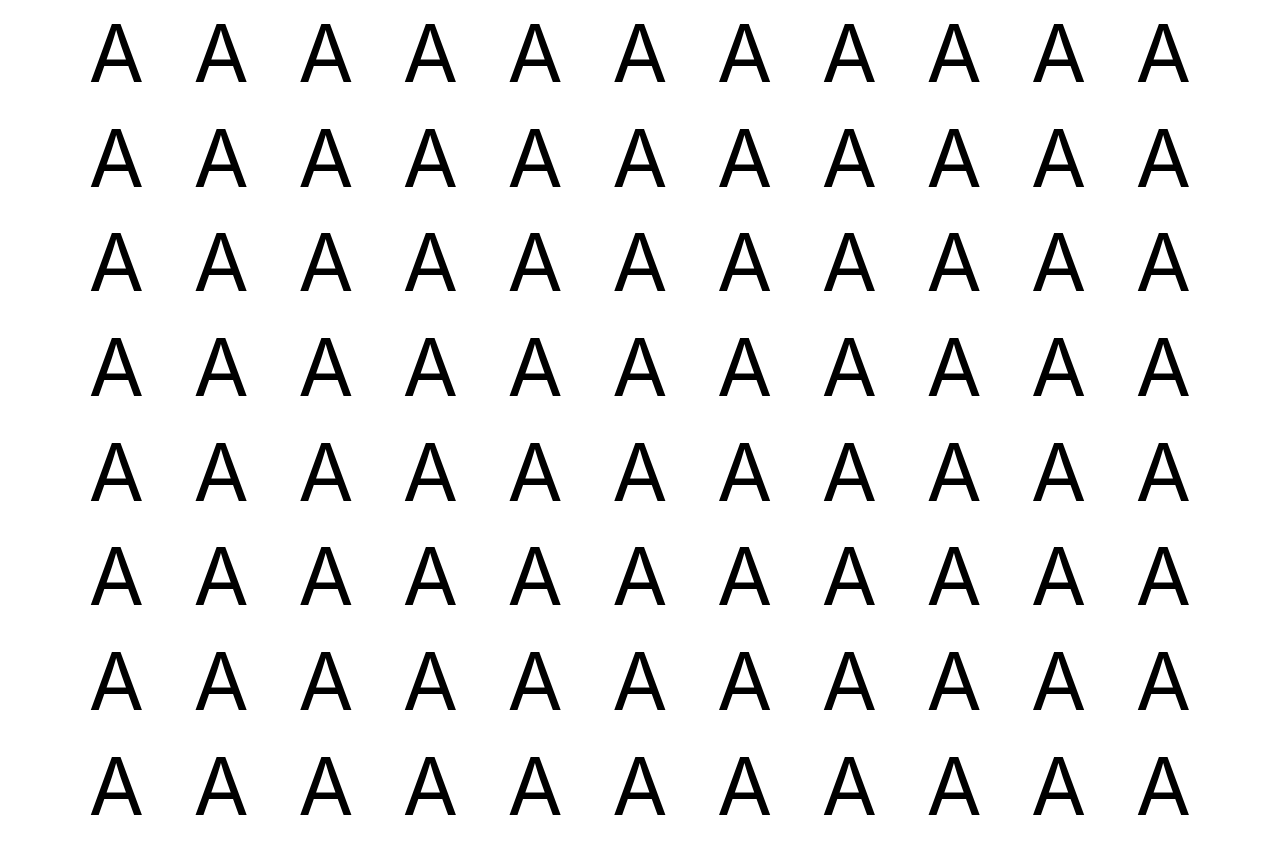
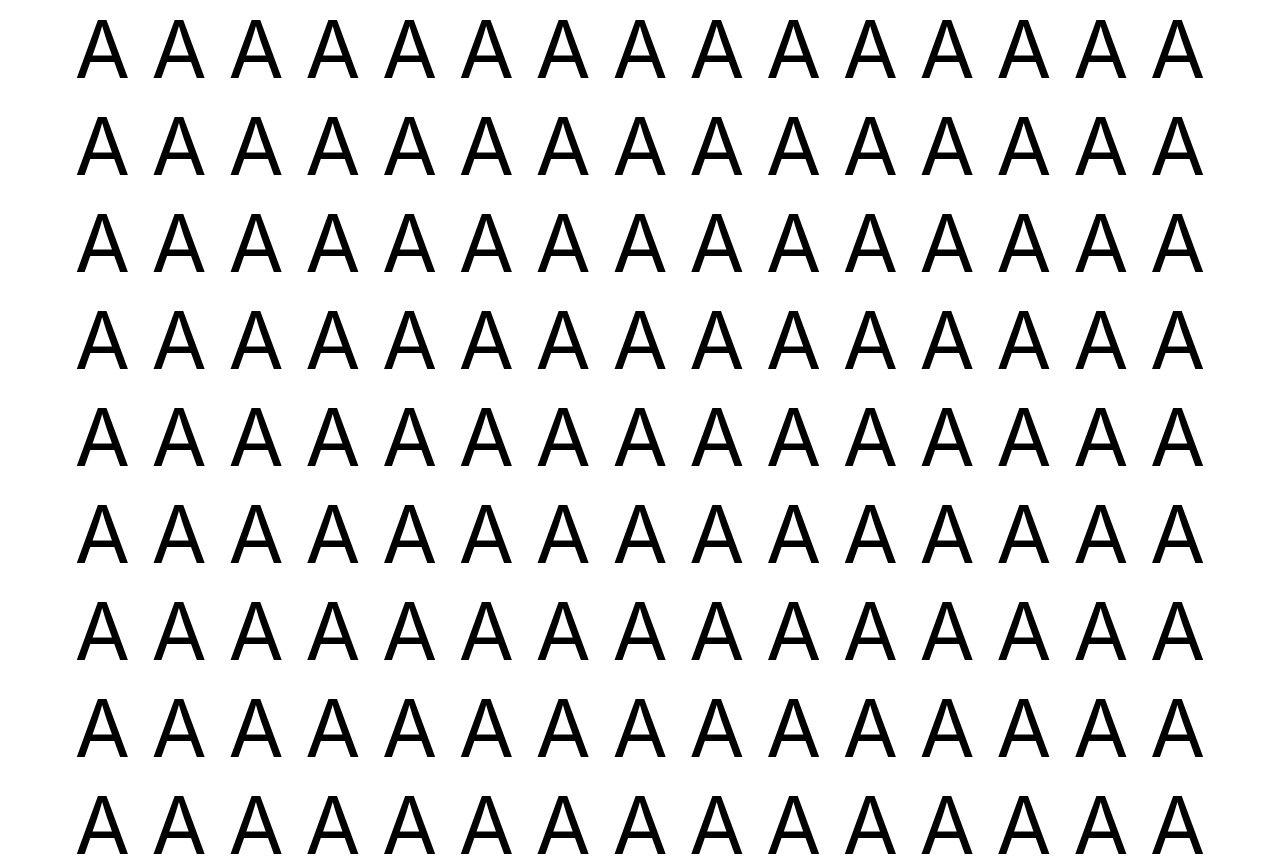
Before and after one commit to ColinChartier/scramble, a React (Create React App) app: page / in a window 1280 px wide. Shown: the top 856 px of the page. Built offline with nearby package versions, Linux system fonts and the light colour scheme; the HTML template or start-up script is replaced by a standard one.

Commit message:
Update default board size to 15
This is better.

```diff
--- a/src/scramble-board/ScrambleBoard.js
+++ b/src/scramble-board/ScrambleBoard.js
@@ -14,8 +14,8 @@ class Tile extends React.Component {
 class Board extends React.Component {
     constructor(props) {
         super(props);
-        this.width = props.width || 11;
-        this.height = props.height || 11;
+        this.width = props.width || 15;
+        this.height = props.height || 15;
     }
 
     tileRow(column) {
```
